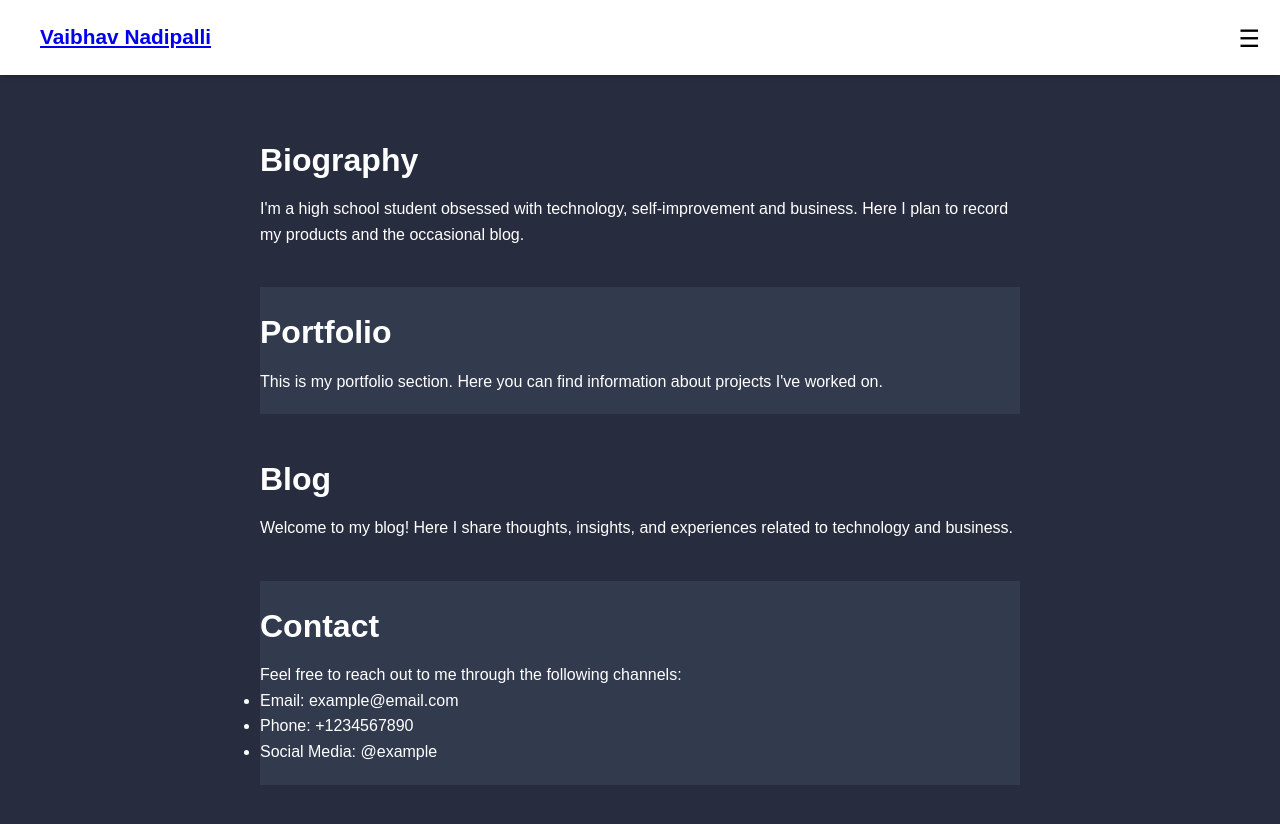
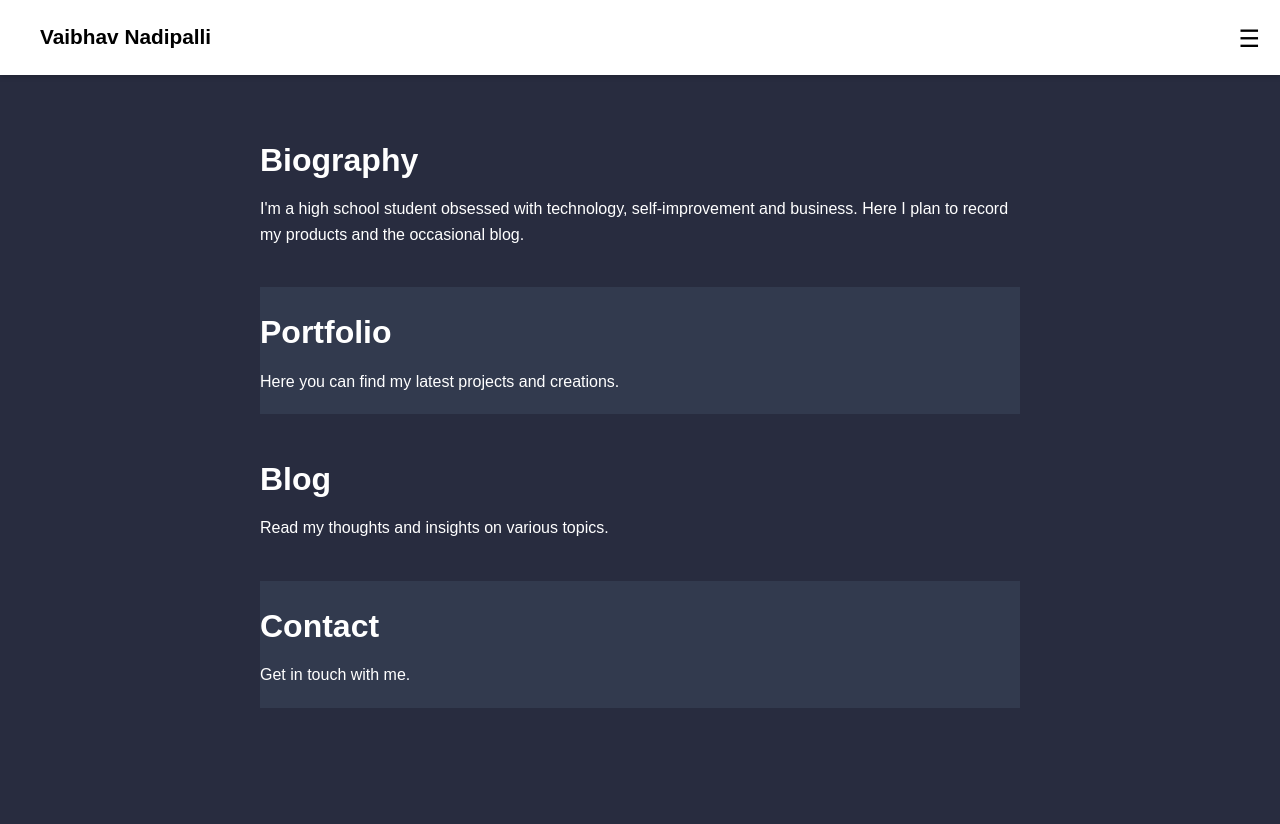
Before and after one commit to Vaibhav-Nadipalli/vaibhav-nadipalli.github.io, a Jekyll site: the page built from index.markdown, in a window 1280 px wide. Shown: the top 824 px of the page. Built offline with Jekyll 4.4.1, drawn with Linux system fonts in a browser that asks for light colours.

Commit message:
Update default.html

```diff
--- a/_layouts/default.html
+++ b/_layouts/default.html
@@ -6,14 +6,14 @@
     <title>Vaibhav Nadipalli</title>
     <link rel="stylesheet" href="/assets/css/styles.css"> <!-- Link to your CSS file -->
 </head>
-<body id="top">
+<body>
     <header>
         <div class="nav-container">
-            <h3 class="nav-title"><a href="#top">Vaibhav Nadipalli</a></h3> <!-- Scroll to top link -->
+            <h3 class="nav-title">Vaibhav Nadipalli</h3> <!-- Header title -->
             <input type="checkbox" id="nav-toggle" class="nav-toggle"> <!-- Checkbox for navigation toggle -->
             <nav>
                 <ul class="nav-links">
-                    <li><a href="#bio">Biography</a></li> <!-- Navigation links -->
+                    <li><a href="#bio">Biography</a></li> <!-- Anchor links to sections -->
                     <li><a href="#portfolio">Portfolio</a></li>
                     <li><a href="#blog">Blog</a></li>
                     <li><a href="#contact">Contact</a></li>
@@ -24,30 +24,39 @@
     </header>
 
     <main>
-        <section id="bio" class="navy-background">
+        <section id="bio"> <!-- Section for Biography -->
             <h2>Biography</h2>
-            <p>I'm a high school student obsessed with technology, self-improvement and business. Here I plan to record my products and the occasional blog.</p> <!-- Placeholder content -->
+            <p>I'm a high school student obsessed with technology, self-improvement and business. Here I plan to record my products and the occasional blog.</p>
         </section>
 
-        <section id="portfolio" class="light-navy-background">
+        <section id="portfolio"> <!-- Section for Portfolio -->
             <h2>Portfolio</h2>
-            <p>This is my portfolio section. Here you can find information about projects I've worked on.</p> <!-- Placeholder content -->
+            <p>Here you can find my latest projects and creations.</p>
         </section>
 
-        <section id="blog" class="navy-background">
+        <section id="blog"> <!-- Section for Blog -->
             <h2>Blog</h2>
-            <p>Welcome to my blog! Here I share thoughts, insights, and experiences related to technology and business.</p> <!-- Placeholder content -->
+            <p>Read my thoughts and insights on various topics.</p>
         </section>
 
-        <section id="contact" class="light-navy-background">
+        <section id="contact"> <!-- Section for Contact -->
             <h2>Contact</h2>
-            <p>Feel free to reach out to me through the following channels:</p> <!-- Placeholder content -->
-            <ul>
-                <li>Email: example@email.com</li>
-                <li>Phone: +1234567890</li>
-                <li>Social Media: @example</li>
-            </ul>
+            <p>Get in touch with me.</p>
         </section>
     </main>
+
+    <script>
+        // JavaScript to handle smooth scrolling when clicking on navigation links
+        document.querySelectorAll('a[href^="#"]').forEach(anchor => {
+            anchor.addEventListener('click', function(e) {
+                e.preventDefault();
+
+                const target = document.querySelector(this.getAttribute('href'));
+                target.scrollIntoView({
+                    behavior: 'smooth'
+                });
+            });
+        });
+    </script>
 </body>
 </html>
```
